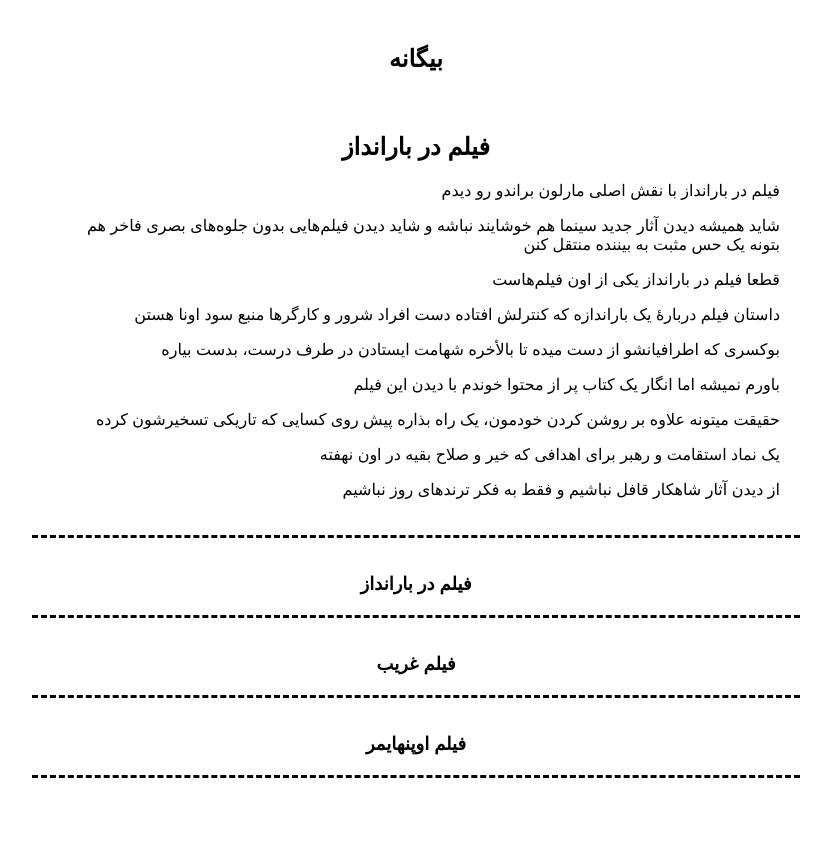
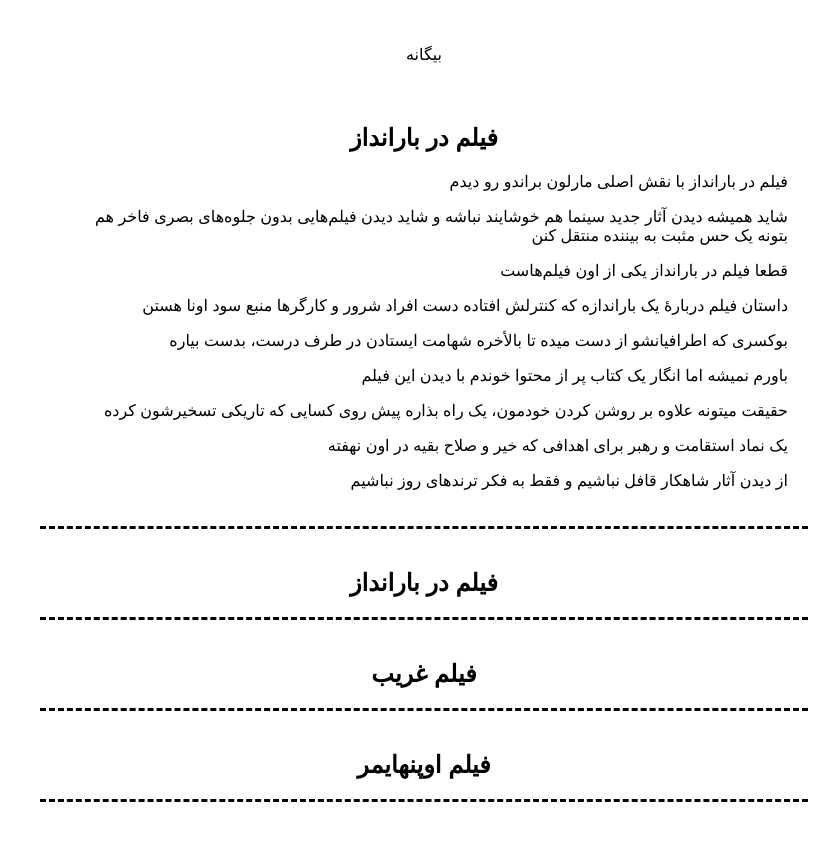
Before and after one commit to darkblog/darkblog.github.io, a Jekyll site: the page built from _posts/2023-8-7-3.md, in a window 1280 px wide. Shown: the top 841 px of the page, without its empty margins (349-1188 px from the left). Built offline with Jekyll 4.4.1, drawn with Linux system fonts in a browser that asks for light colours.

Commit message:
Update default.html

```diff
--- a/_layouts/default.html
+++ b/_layouts/default.html
@@ -6,7 +6,7 @@
 <title>{% if page.title %}{{ page.title }}{% else %}{{ site.name }}{% endif %}</title>
 <meta name="description" content="{% if page.excerpt %}{{ page.excerpt | strip_html | strip_newlines | truncate: 160 }}{% else %}{{ site.description }}{% endif %}">
 <link rel="canonical" href="{{ page.url | replace:'index.html','' | prepend: site.baseurl | prepend: site.url }}">
-<style amp-custom>body{font-family:sans-serif;margin:auto;padding:30px;max-width:768px;text-align:center}header{padding-bottom:20px;padding-top:15px;font-size:x-large;font-weight:bold}h2{font-size:large}a{color:black;text-decoration:none}.post{padding:20px;border-bottom:dashed black}p{text-align:right}</style>
+<style amp-custom>body{font-family:sans-serif;margin:auto;padding:30px;max-width:768px;text-align:center}header{padding-bottom:20px;padding-top:15px}a{color:black;text-decoration:none}.post{padding:20px;border-bottom:dashed black}p{text-align:right}</style>
 </head>
 <body>
 <header>
```
